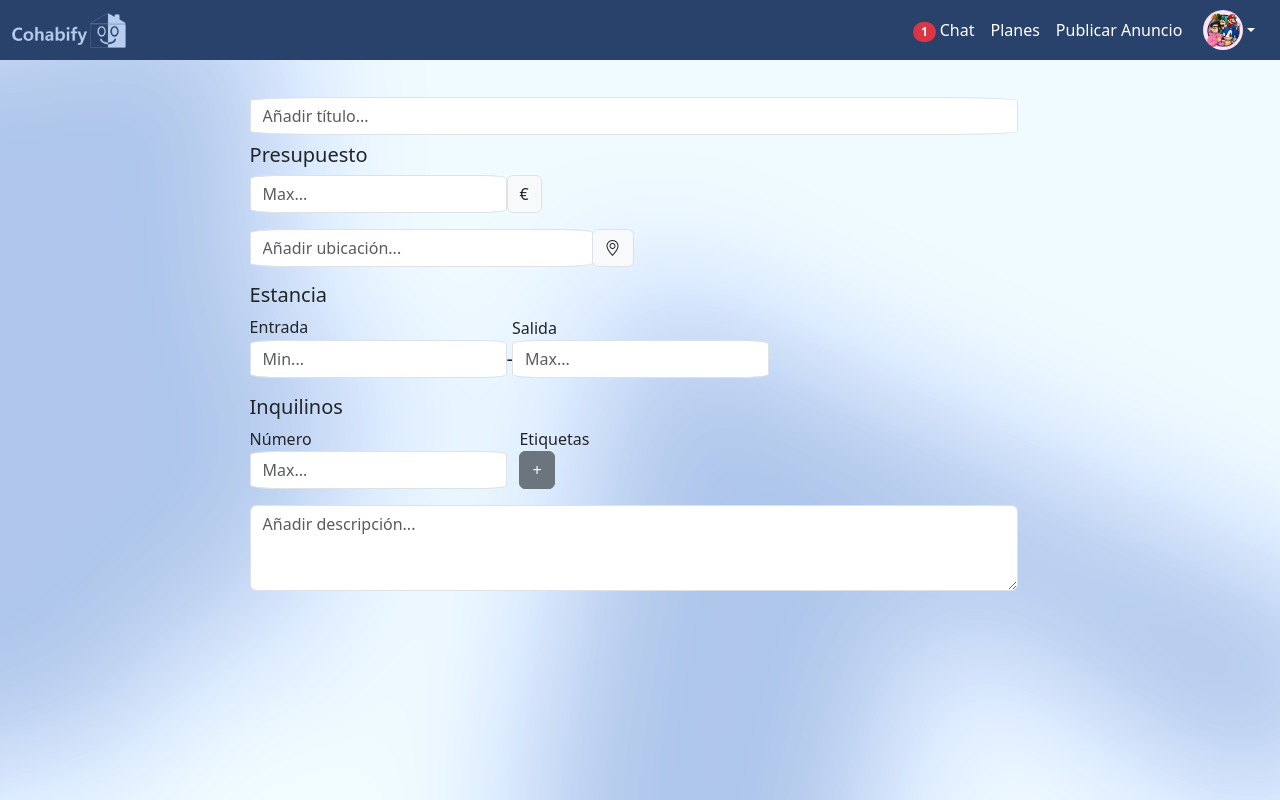
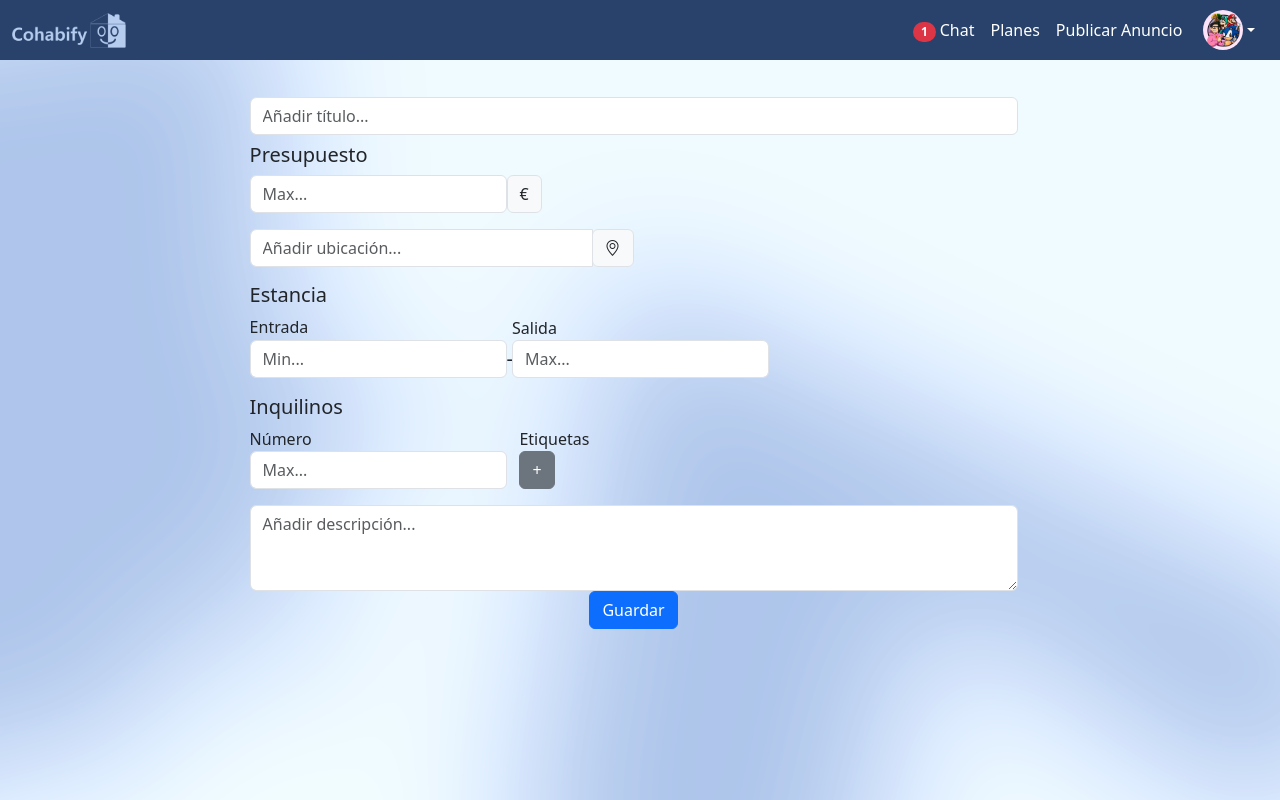
Before and after one commit to Cohabify-ISPP/Cohabify, a Vue app in the folder frontend/: page /userAdvertisement/new in a window 1280 px wide. Built offline with nearby package versions, Linux system fonts and the light colour scheme.

Commit message:
feat: fetch de crear

```diff
--- a/frontend/src/components/userAdvertisement/createUserAdvertisement.vue
+++ b/frontend/src/components/userAdvertisement/createUserAdvertisement.vue
@@ -51,6 +51,22 @@ export default {
             popoverContent.value += `</div>`;
         };
 
+        const saveUserAd = async () => {
+            try{
+            const response = await fetch('http://localhost:3000/api/userAdvertisements', {
+                method: 'POST',
+                headers: {
+                    'Content-Type': 'application/json',
+                },
+                body: JSON.stringify(userAd.value),
+            });
+            const data = await response.json();
+            console.log(data);
+            } catch (error) {
+                console.error('Error:', error);
+            }
+        };
+
         onBeforeMount(() => {
             initializePopoverContent();
         });
@@ -70,6 +86,8 @@ export default {
             tags,
             handleClick,
             popoverContent,
+            userAd,
+            saveUserAd,
 
         }
     }
@@ -83,18 +101,18 @@ export default {
         <div class="columna" style="flex-grow:2">
             <form>
                 <div class="form-group" style="text-align: left; margin-top: 3vh;">
-                    <input type="text" class="form-control" id="titulo" placeholder="Añadir título...">
+                    <input type="text" class="form-control" id="titulo" v-model="userAd.title" placeholder="Añadir título...">
                     <h5>Presupuesto</h5>
                     <div class="input-group mb-3 d-flex w-50">
                         <div class="d-flex align-items-center">
-                            <input type="text" class="form-control" aria-label="Cantidad máxima" placeholder="Max...">
+                            <input type="text" class="form-control" aria-label="Cantidad máxima" v-model="userAd.max_budget" placeholder="Max...">
                             <div class="input-group-append">
                                 <span class="input-group-text">€</span>
                             </div>
                         </div>
                     </div>
                     <div class="input-group mb-3 d-flex w-50">
-                        <input type="text" class="form-control" aria-label="Añadir ubicación" placeholder="Añadir ubicación...">
+                        <input type="text" class="form-control" aria-label="Añadir ubicación" v-model="userAd.desiredLocation" placeholder="Añadir ubicación...">
                         <div class="input-group-append">
                             <span class="input-group-text"><i class="bi bi-geo-alt" style="font-size: inherit;"></i></span>
                         </div>
@@ -104,13 +122,13 @@ export default {
                         <div class="input-up">
                             <label for="entrada">Entrada</label>
                             <div class="d-flex align-items-center">
-                                <input type="text" id="entrada" class="form-control" aria-label="Cantidad mínima" placeholder="Min...">
+                                <input type="text" id="entrada" class="form-control" aria-label="Cantidad mínima" v-model="userAd.entranceDate" placeholder="Min...">
                                 <h5 style="margin: 0 2vw"> - </h5>
                             </div>
                         </div>
                         <div class="input-up">
                             <label for="salida">Salida</label>
-                           <input type="text" id="salida" class="form-control" aria-label="Cantidad máxima" placeholder="Max...">
+                           <input type="text" id="salida" class="form-control" aria-label="Cantidad máxima" v-model="userAd.exitDate" placeholder="Max...">
                         </div>
                     </div>
                     <h5>Inquilinos</h5>
@@ -118,7 +136,7 @@ export default {
                         <div class="input-up">
                             <label for="entrada">Número</label>
                             <div class="d-flex align-items-center">
-                                <input type="text" id="entrada" class="form-control" aria-label="Cantidad máxima" placeholder="Max...">
+                                <input type="text" id="entrada" class="form-control" aria-label="Cantidad máxima" v-model="userAd.maxCohabitants" placeholder="Max...">
                             </div>
                         </div>
                         <div class="input-up" style="margin-left: 1vw;">
@@ -130,6 +148,7 @@ export default {
                     </div>
                     <textarea class="form-control" id="descripcion" rows="3" placeholder="Añadir descripción..."></textarea>
                 </div>
+                <button type="submit" class="btn btn-primary" @click.prevent="saveUserAd">Guardar</button>
             </form>
         </div>
     </div>
@@ -177,8 +196,6 @@ h5 {
     --bs-popover-max-width: 80% !important;
 }
 
-input{
-    border-radius: 10% !important;
-}
+
 
 </style>
```
Also changed, not shown: frontend/src/components/userAdvertisement/popoverCreateUserAdvertisement.vue (deleted, +0 -13 lines), 1 other file (tests, documents, lock files or other folders).
